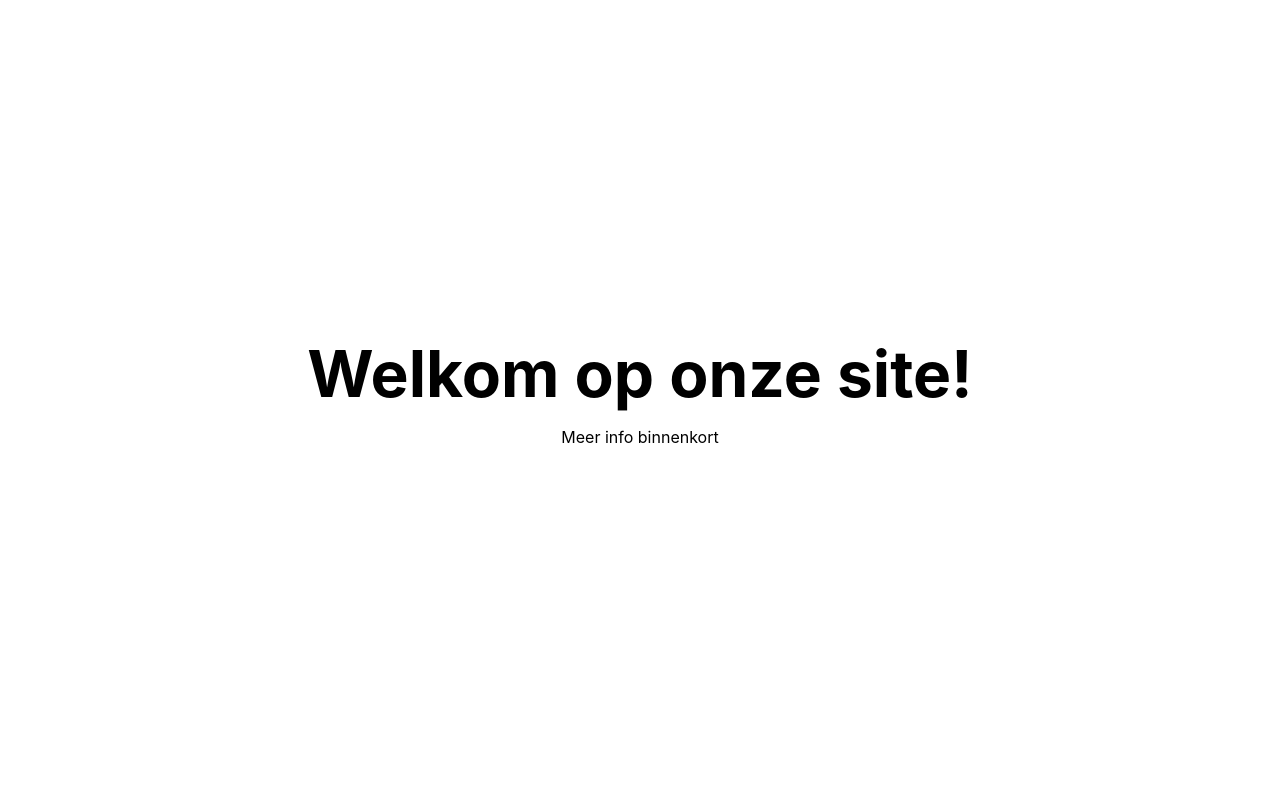
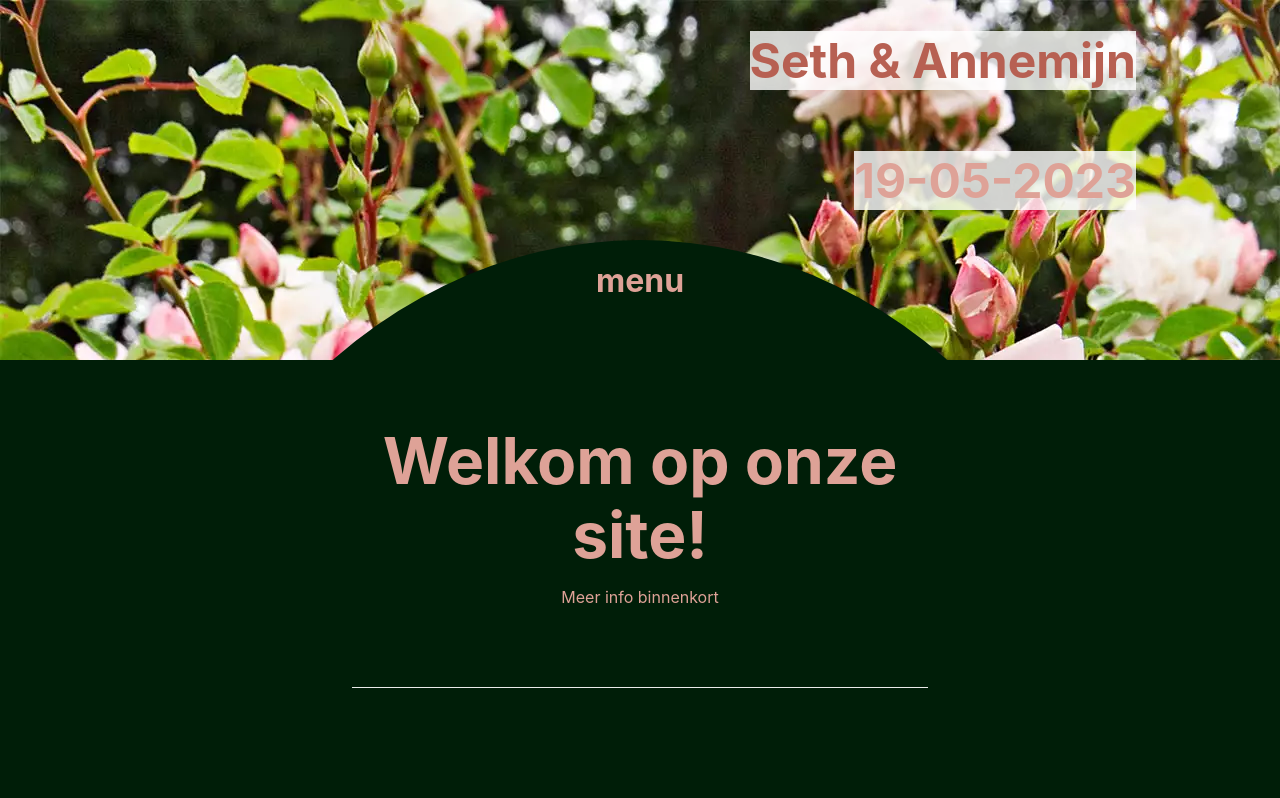
Before and after one commit to sethsnel/BruiloftSnelDeHaas, a Next.js app: page / in a window 1280 px wide. Shown: the top 798 px of the page. Built offline with nearby package versions, Linux system fonts and the light colour scheme.

Commit message:
Initial layout

```diff
--- /dev/null
+++ b/components/layout/baseLayout.module.scss
@@ -0,0 +1,30 @@
+.container {
+  background: url('/roses.webp') no-repeat;
+  background-size: cover;
+  width: 100%;
+}
+
+.divider {
+  background: #001E08;
+  display: flex;
+  flex-direction: column;
+  align-items: center;
+
+  min-height: 150vh;
+  width: 80vw;
+  margin: 0 auto -135vh auto;
+
+  border-top-left-radius: 100%;
+  border-top-right-radius: 100%;
+}
+
+.wrapper {
+  width: 100%;
+  background: #001E08;
+  min-height: 55vh;
+}
+
+.content {
+  width: 50vw;
+  margin: 0 auto;
+}
--- /dev/null
+++ b/components/layout/baseLayout.tsx
@@ -0,0 +1,25 @@
+import Header from './header'
+
+import styles from './baseLayout.module.scss'
+import { ReactNode } from 'react'
+
+type baseLayoutProps = {
+  dividerText?: string
+  children: ReactNode
+}
+
+const BaseLayout = ({ dividerText, children }: baseLayoutProps) => {
+  return <div className={styles.container}>
+  <Header />
+  <div className={styles.divider}>
+    <h1>{ dividerText }</h1>
+  </div>
+  <div className={styles.wrapper}>
+    <div className={styles.content}>
+      { children }
+    </div>
+  </div>
+</div>
+}
+
+export default BaseLayout
--- /dev/null
+++ b/components/layout/header.module.scss
@@ -0,0 +1,27 @@
+.header {
+  width: 100%;
+  min-height: 30vh;
+
+  display: flex;
+  flex-direction: column;
+  justify-content: space-around;
+}
+
+.title {
+  color: #B76052;
+}
+
+.date {
+  color: #DEA297;
+}
+
+.text {
+  font-size: 3em;
+  margin: 0;
+  text-align: right;
+  padding-right: 3em;
+
+  span {
+    background-color: rgba(255,255,255,0.8);
+  }
+}
--- /dev/null
+++ b/components/layout/header.tsx
@@ -0,0 +1,10 @@
+import styles from './header.module.scss'
+
+const header = () => {
+  return <div className={styles.header}>
+    <h1 className={`${styles.title} ${styles.text}`}><span>Seth & Annemijn</span></h1>
+    <h2 className={`${styles.date} ${styles.text}`}><span>19-05-2023</span></h2>
+  </div>
+}
+
+export default header
--- /dev/null
+++ b/components/layout/index.ts
@@ -0,0 +1 @@
+export {default as BaseLayout} from './baseLayout'
--- a/pages/_app.tsx
+++ b/pages/_app.tsx
@@ -1,8 +1,12 @@
 import '../styles/globals.css'
 import type { AppProps } from 'next/app'
 
+import { BaseLayout } from '../components/layout'
+
 function MyApp({ Component, pageProps }: AppProps) {
-  return <Component {...pageProps} />
+  return <BaseLayout dividerText="menu">
+    <Component {...pageProps} />
+  </BaseLayout>
 }
 
 export default MyApp
--- a/styles/Home.module.css
+++ b/styles/Home.module.css
@@ -3,7 +3,6 @@
 }
 
 .main {
-  min-height: 100vh;
   padding: 4rem 0;
   flex: 1;
   display: flex;
--- a/styles/globals.css
+++ b/styles/globals.css
@@ -2,13 +2,13 @@ html,
 body {
   padding: 0;
   margin: 0;
+  color: #DEA297;
   font-family: -apple-system, BlinkMacSystemFont, Segoe UI, Roboto, Oxygen,
     Ubuntu, Cantarell, Fira Sans, Droid Sans, Helvetica Neue, sans-serif;
 }
 
 a {
   color: inherit;
-  text-decoration: none;
 }
 
 * {
```
Also changed, not shown: public/roses.webp (added), 1 other file (tests, documents, lock files or other folders).
